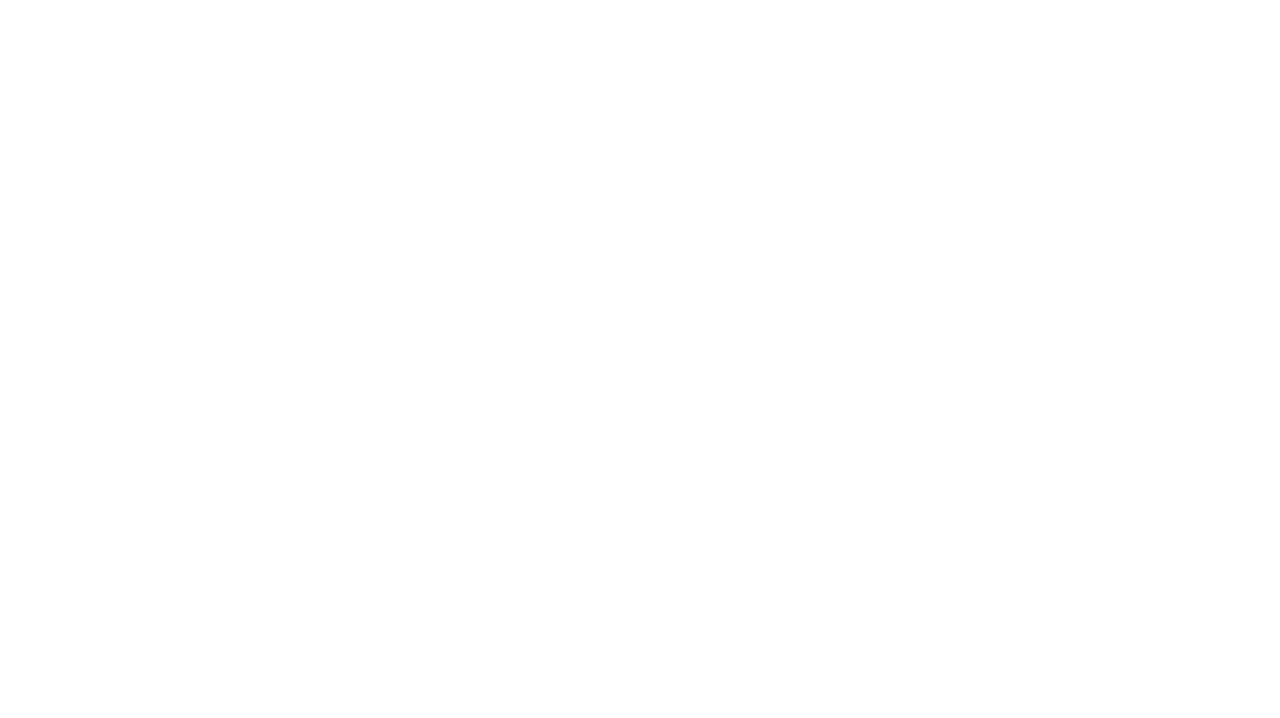
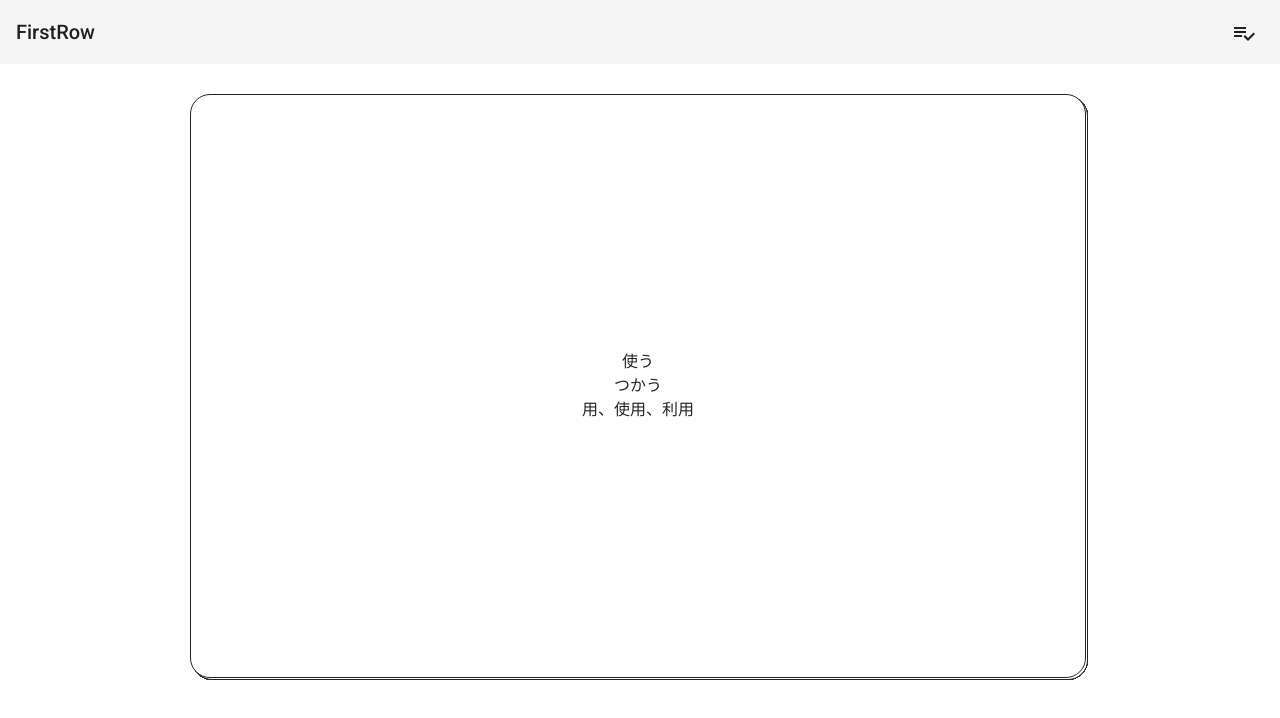
Before and after one commit to yingpingep/learn-jp, an Angular app in the folder ClientApp/: page / in a window 1280 px wide. Shown: the top 718 px of the page. Built offline with nearby package versions, Linux system fonts and the light colour scheme.

Commit message:
Update angular/cdk material

```diff
--- a/ClientApp/angular.json
+++ b/ClientApp/angular.json
@@ -24,6 +24,7 @@
               "src/assets"
             ],
             "styles": [
+              "./node_modules/@angular/material/prebuilt-themes/indigo-pink.css",
               "node_modules/bootstrap/dist/css/bootstrap.min.css",
               "src/styles.scss"
             ],
@@ -75,6 +76,7 @@
             "tsConfig": "src/tsconfig.spec.json",
             "karmaConfig": "src/karma.conf.js",
             "styles": [
+              "./node_modules/@angular/material/prebuilt-themes/indigo-pink.css",
               "styles.scss"
             ],
             "scripts": [],
--- a/ClientApp/src/app/app.module.ts
+++ b/ClientApp/src/app/app.module.ts
@@ -12,6 +12,7 @@
 import { SharedModule } from './shared/shared.module';
 import { CardComponent } from './card/card.component';
 import { StarlistComponent } from './starlist/starlist.component';
+import { BrowserAnimationsModule } from '@angular/platform-browser/animations';
 
 @NgModule({
   declarations: [
@@ -31,7 +32,8 @@
       { path: '', component: HomeComponent, pathMatch: 'full' },
       { path: 'starlist', component: StarlistComponent }
     ]),
-    SharedModule
+    SharedModule,
+    BrowserAnimationsModule
   ],
   providers: [],
   bootstrap: [AppComponent]
--- a/ClientApp/src/index.html
+++ b/ClientApp/src/index.html
@@ -9,9 +9,10 @@
   <meta name="viewport" content="width=device-width, initial-scale=1" />
   <link href="https://fonts.googleapis.com/icon?family=Material+Icons" rel="stylesheet">
   <link rel="icon" type="image/x-icon" href="favicon.ico" />
+  <link href="https://fonts.googleapis.com/css?family=Roboto:300,400,500&display=swap" rel="stylesheet">
 </head>
 
-<body>
+<body class="mat-typography">
   <app-root></app-root>
 </body>
 
--- a/ClientApp/src/styles.scss
+++ b/ClientApp/src/styles.scss
@@ -1 +1,4 @@
 @import "~@angular/material/prebuilt-themes/indigo-pink.css";
+
+html, body { height: 100%; }
+body { margin: 0; font-family: Roboto, "Helvetica Neue", sans-serif; }
```
Also changed, not shown: ClientApp/src/app/shared/shared.module.ts (+6 -8 lines).
